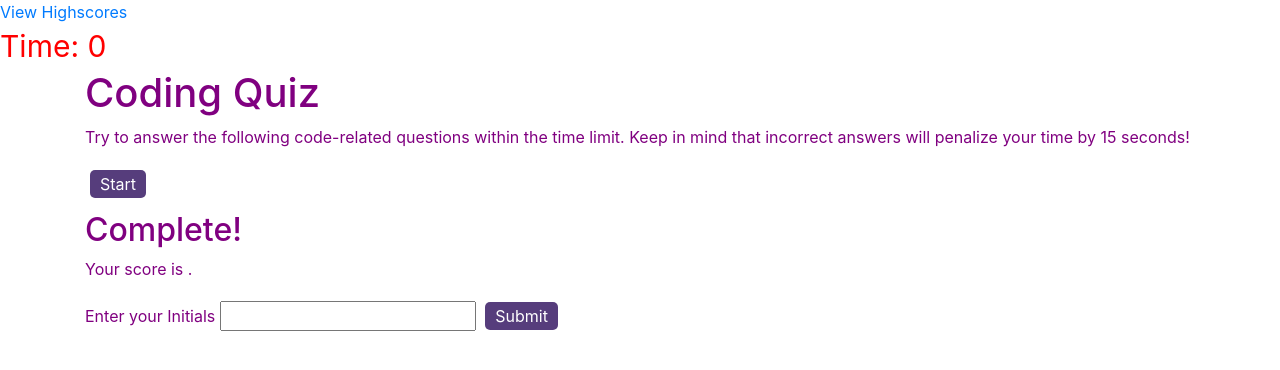
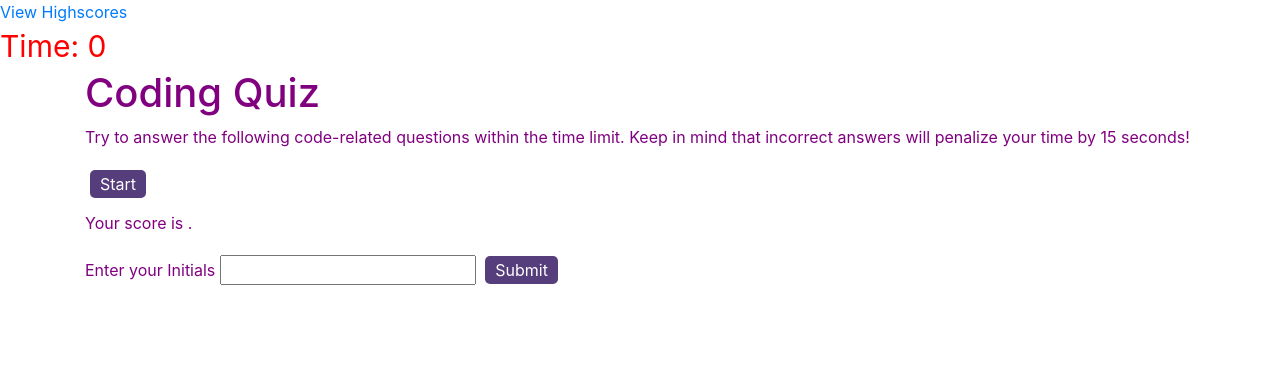
Before and after one commit to alexyn26/Coding-Quiz, a plain HTML site: page index.html in a window 1280 px wide. Drawn offline with nearby package versions, Linux system fonts and the light colour scheme.

Commit message:
Update index.html

```diff
--- a/index.html
+++ b/index.html
@@ -31,7 +31,7 @@
           <div id = "answerChoices" class = "answerChoices"></div>
         </div>
         <div id = "endDisplay" class = "hide"></div>
-        <h2>Complete!</h2>
+        <h2></h2>
         <p> Your score is <span id= "finalScore"></span>.</p>
         <p>Enter your Initials <input type = "text" id = initials/>
         <button id = "submitInitials"> Submit</button></p>
```
